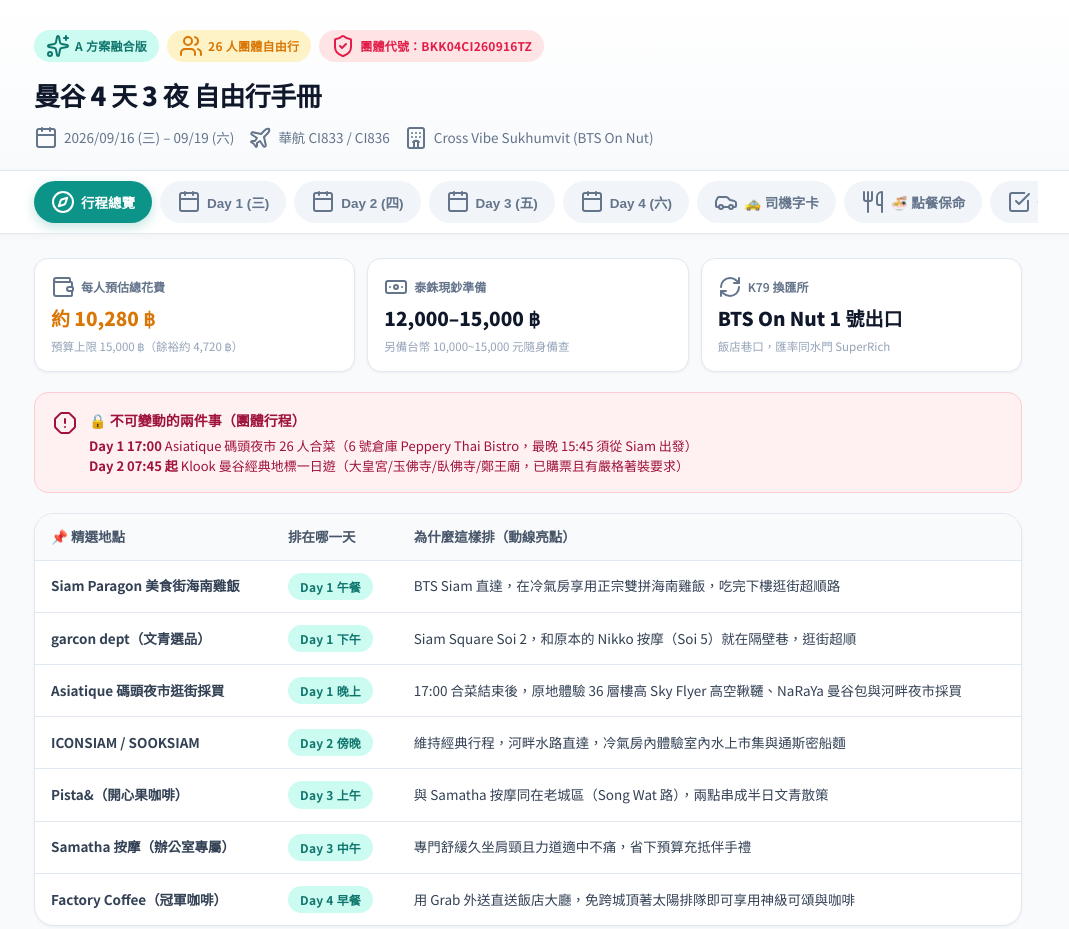
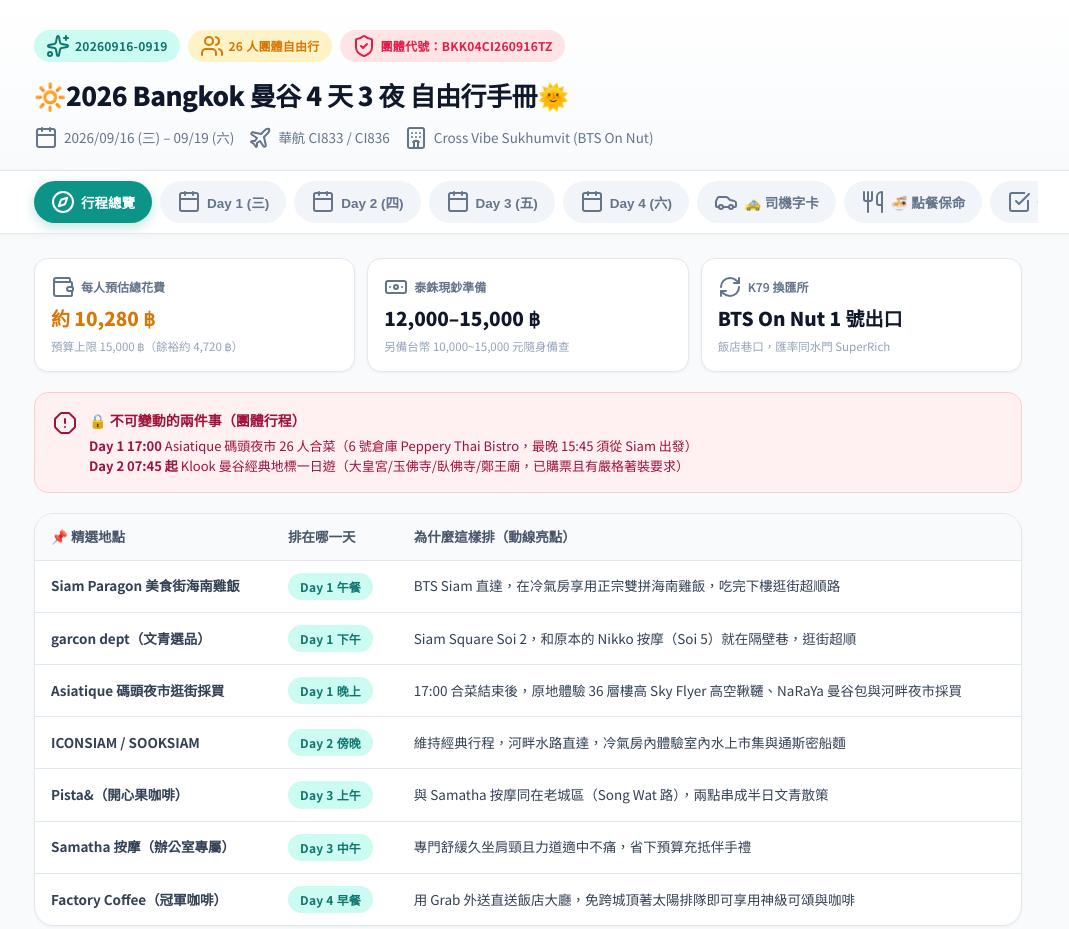
Before and after one commit to siyaa0705/2026BKK, a plain HTML site: page index.html in a window 1280 px wide. Shown: the top 929 px of the page, without its empty margins (112-1181 px from the left). Drawn offline with nearby package versions, Linux system fonts and the light colour scheme.

Commit message:
index.html

```diff
--- a/index.html
+++ b/index.html
@@ -3,7 +3,7 @@
 <head>
   <meta charset="UTF-8" />
   <meta name="viewport" content="width=device-width, initial-scale=1.0, maximum-scale=1.0, user-scalable=no" />
-  <title>曼谷 4天3夜 自由行｜A 方案融合版</title>
+  <title> 🔆2026 Bankok 曼谷 4天3夜 自由行</title>
   <!-- Google Fonts & Lucide Icons -->
   <link rel="preconnect" href="https://fonts.googleapis.com">
   <link rel="preconnect" href="https://fonts.gstatic.com" crossorigin>
@@ -575,11 +575,11 @@
   <header class="hero-header">
     <div class="container">
       <div class="hero-badge-wrap">
-        <span class="badge badge-primary"><i data-lucide="sparkles" size="13"></i> A 方案融合版</span>
+        <span class="badge badge-primary"><i data-lucide="sparkles" size="13"></i> 20260916-0919</span>
         <span class="badge badge-gold"><i data-lucide="users" size="13"></i> 26 人團體自由行</span>
         <span class="badge badge-rose"><i data-lucide="shield-check" size="13"></i> 團體代號：BKK04CI260916TZ</span>
       </div>
-      <h1 class="hero-title">曼谷 4 天 3 夜 自由行手冊</h1>
+      <h1 class="hero-title">🔆2026 Bangkok 曼谷 4 天 3 夜 自由行手冊🌞</h1>
       <div class="hero-subtitle">
         <div class="hero-subtitle-item"><i data-lucide="calendar" size="14"></i> 2026/09/16 (三) – 09/19 (六)</div>
         <div class="hero-subtitle-item"><i data-lucide="plane" size="14"></i> 華航 CI833 / CI836</div>
```
